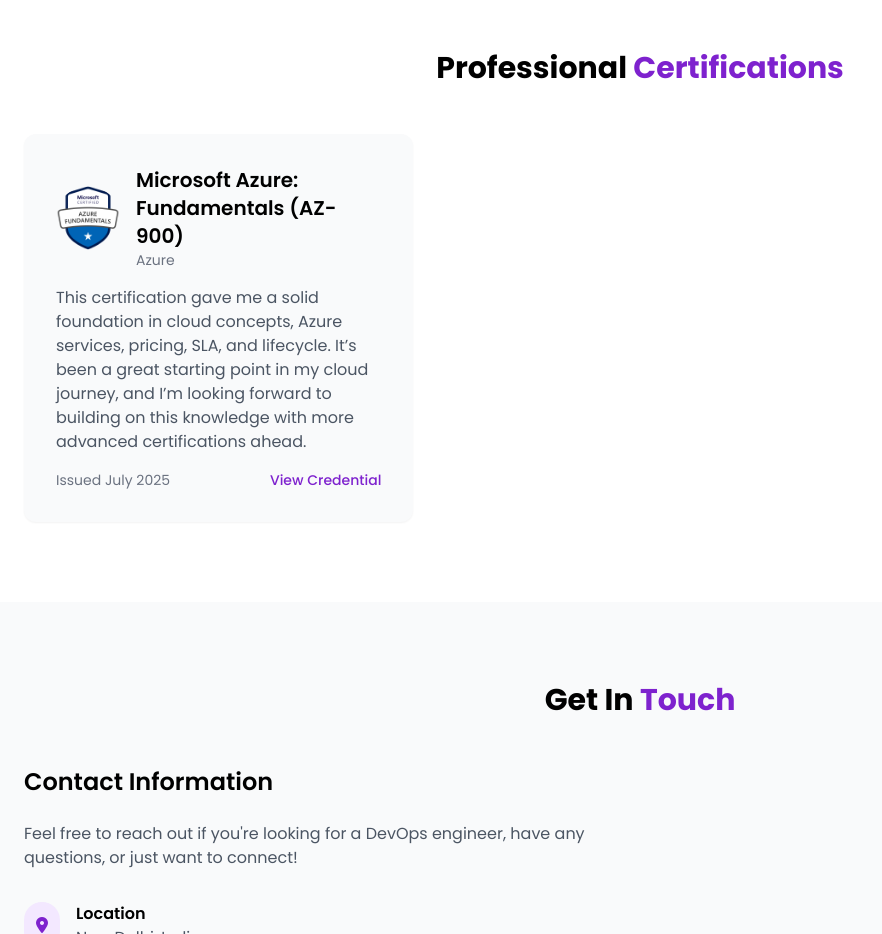
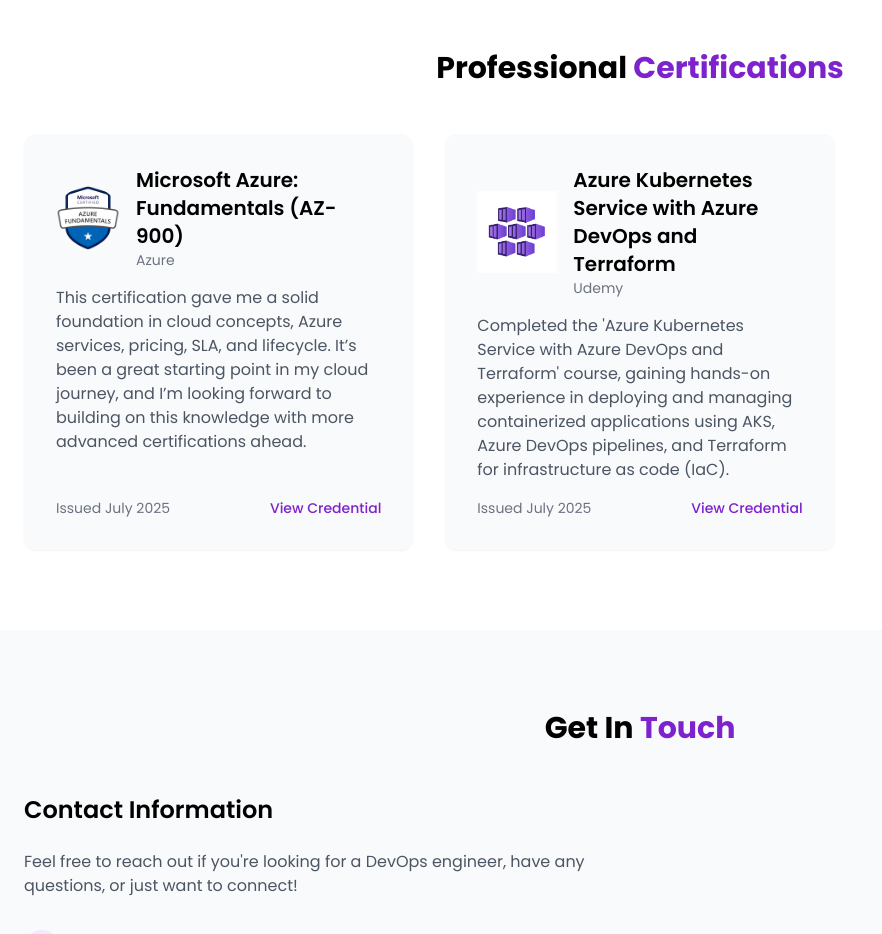
Before and after one commit to Umair-Devops-425/Personal-portfolio, a plain HTML site: page index.html in a window 1280 px wide. Shown: the part 3240-4174 px from the top of the page, without its empty margins (0-882 px from the left). Drawn offline with nearby package versions, Linux system fonts and the light colour scheme.

Commit message:
adding and completing portfolio

```diff
--- a/index.html
+++ b/index.html
@@ -497,20 +497,20 @@
                 </div>
 
                 <!-- Certification 2 -->
-                <!-- <div class="bg-gray-50 rounded-xl p-8 shadow-sm hover:shadow-md transition duration-300 flex flex-col">
+                <div class="bg-gray-50 rounded-xl p-8 shadow-sm hover:shadow-md transition duration-300 flex flex-col">
                     <div class="flex items-center mb-4">
-                        <img src="https://placehold.co/60x60" alt="Certified Kubernetes Administrator badge icon" class="w-16 h-16 rounded-full mr-4">
+                        <img src="./Images/Certificate_2.png" alt="Certified Kubernetes Administrator badge icon" class="w-20 h-13 full mr-4">
                         <div>
-                            <h3 class="text-xl font-semibold">Certified Kubernetes Administrator (CKA)</h3>
-                            <div class="text-gray-500 text-sm">Cloud Native Computing Foundation</div>
+                            <h3 class="text-xl font-semibold">Azure Kubernetes Service with Azure DevOps and Terraform</h3>
+                            <div class="text-gray-500 text-sm">Udemy</div>
                         </div>
                     </div>
-                    <p class="text-gray-600 mb-4 flex-grow">Proven ability to deploy, manage, and troubleshoot Kubernetes clusters in production environments.</p>
+                    <p class="text-gray-600 mb-4 flex-grow">Completed the 'Azure Kubernetes Service with Azure DevOps and Terraform' course, gaining hands-on experience in deploying and managing containerized applications using AKS, Azure DevOps pipelines, and Terraform for infrastructure as code (IaC).</p>
                     <div class="flex justify-between items-center mt-auto">
-                        <span class="text-sm text-gray-500">Issued May 2021</span>
-                        <a href="#" class="text-purple-700 text-sm font-medium hover:underline">View Credential</a>
+                        <span class="text-sm text-gray-500">Issued July 2025</span>
+                        <a href="https://www.udemy.com/certificate/UC-51d7408a-5e0f-44c8-afab-774d77d23c0c/" class="text-purple-700 text-sm font-medium hover:underline">View Credential</a>
                     </div>
-                </div> -->
+                </div>
 
                 <!-- Certification 3 -->
                 <!-- <div class="bg-gray-50 rounded-xl p-8 shadow-sm hover:shadow-md transition duration-300 flex flex-col">
```
Also changed, not shown: Images/Certificate_2.png (added), 1 other file.
